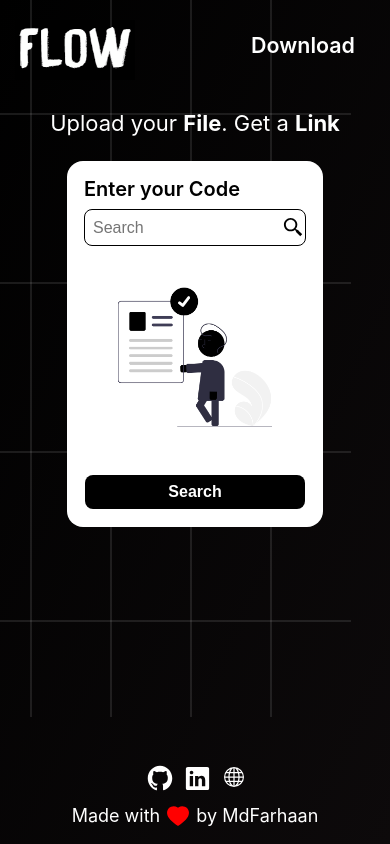
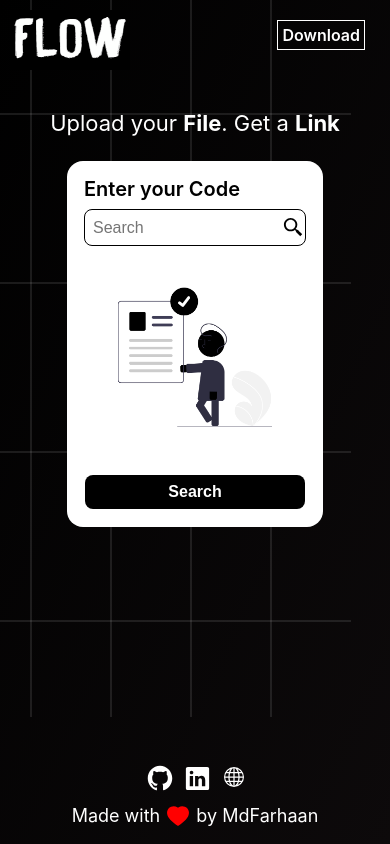
Before and after one commit to mdfarhaan/flow, a React (Create React App) app in the folder client/: page /download in a window 390 px wide. Built offline with nearby package versions, Linux system fonts and the light colour scheme.

Commit message:
:lipstick: Fix Header

```diff
--- a/client/src/components/Home/Home.module.css
+++ b/client/src/components/Home/Home.module.css
@@ -32,21 +32,33 @@
   position: absolute;
   top: 0;
   right: 0;
-  font-size: 20px;
-  margin-right: 70px;
-  margin-top: 32px;
+  margin-right: 25px;
+  margin-top: 20px;
+  z-index: 10;
+  border: 1px solid #fff;
+  padding: 4px;
+}
+
+.link a {
   color: #fff;
   text-decoration: none;
   font-weight: 600;
+  font-size: 16px;
+}
+
+.link a:hover {
+  font-size: 20px;
+  transition: 0.3s;
 }
 
 .logo {
   position: absolute;
   top: 0;
   left: 0;
-  margin-left: 70px;
+  margin-left: 10px;
   cursor: pointer;
-  margin-top: 20px;
+  margin-top: 10px;
+  z-index: 10;
 }
 
 .footer {
@@ -117,13 +129,3 @@
     font-size: 22px;
   }
 }
-
-@media (max-width: 450px) {
-  .link {
-    margin-right: 35px;
-    font-size: 5.5vw;
-  }
-  .logo {
-    margin-left: 15px;
-  }
-}
--- a/client/src/components/Home/index.tsx
+++ b/client/src/components/Home/index.tsx
@@ -26,9 +26,9 @@ function Home() {
         <a className={styles.logo} href="/">
           <img src={logo} alt="logo" height="60" />
         </a>
-        <a className={styles.link} href="/download">
-          Download
-        </a>
+        <div className={styles.link}>
+          <a href="/download">Download</a>
+        </div>
       </div>
       <VerticalLine />
       <HorizontalLine />
```
